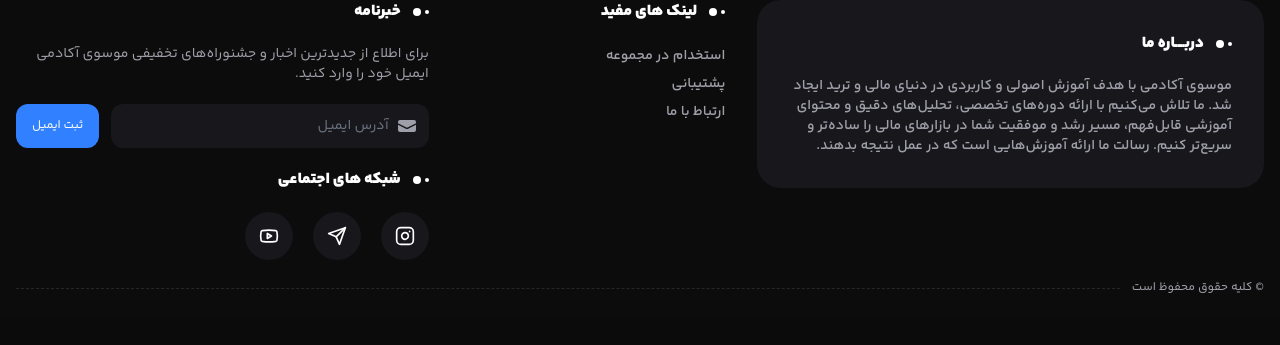
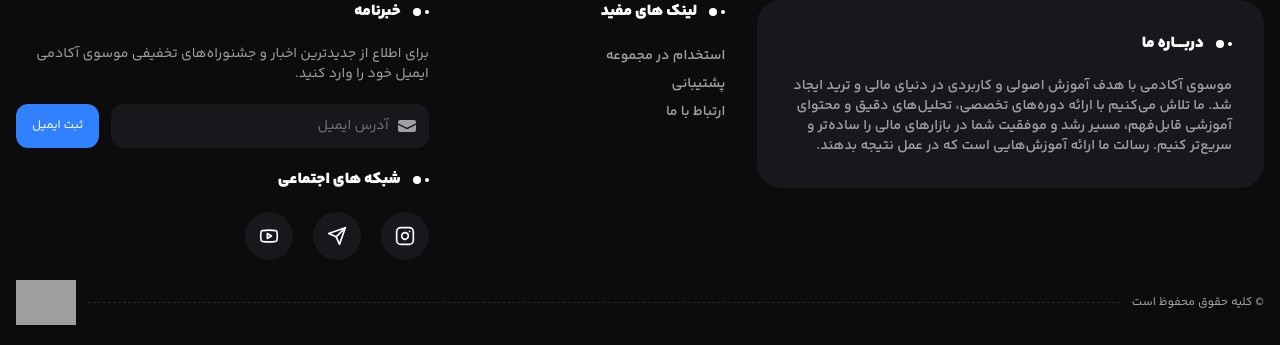
Before and after one commit to sadeghmousavii7277-hue/my-website, a Django app: page /blog/ in a window 1280 px wide. Shown: the part 1133-1478 px from the top of the page. Before the commit the page ends 1426 px from the top, so only its background shows below. Run offline with Django 5.2, Linux system fonts and the light colour scheme; data comes from the database, SQL or seed files in the repository; data that the repository does not hold is empty; some libraries are stand-ins or nearby versions; grey boxes are pictures that could not be loaded.

Commit message:
Add Enamad logo to footer

```diff
--- a/templates/partials/_footer.html
+++ b/templates/partials/_footer.html
@@ -250,6 +250,9 @@
                 <div class="flex items-center gap-3 py-5">
                     <p class="text-xs text-muted">&#169; کليه حقوق محفوظ است</p>
                     <div class="flex-grow border-t border-border border-dashed"></div>
+                    <a referrerpolicy='origin' target='_blank' href='https://trustseal.enamad.ir/?id=7923375&Code=e7pFPbeXeFN7HOcH5BEYjuxpZA3J5Em0'>
+                        <img referrerpolicy='origin' src='https://trustseal.enamad.ir/logo.aspx?id=7923375&Code=e7pFPbeXeFN7HOcH5BEYjuxpZA3J5Em0' alt='نماد اینماد' style='cursor:pointer; width:60px; height:auto;' code='e7pFPbeXeFN7HOcH5BEYjuxpZA3J5Em0'>
+                    </a>
                 </div>
             </div>
         </footer>
```
